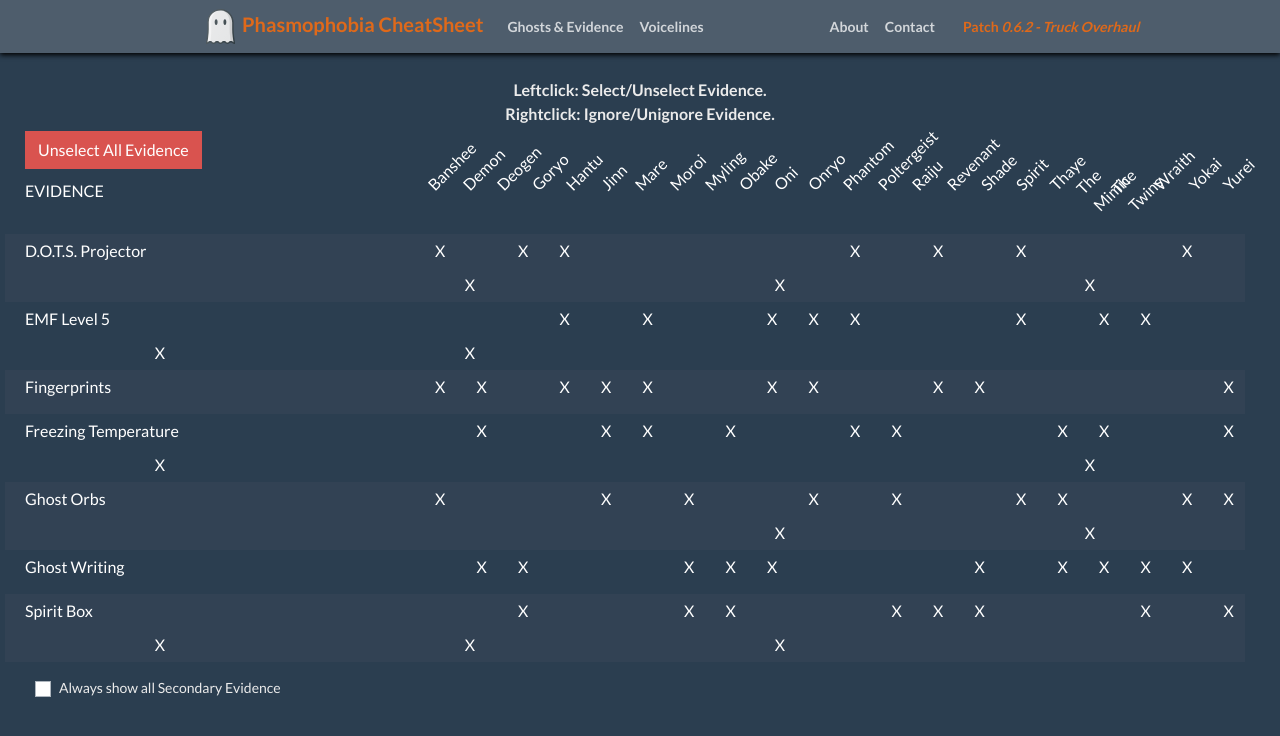
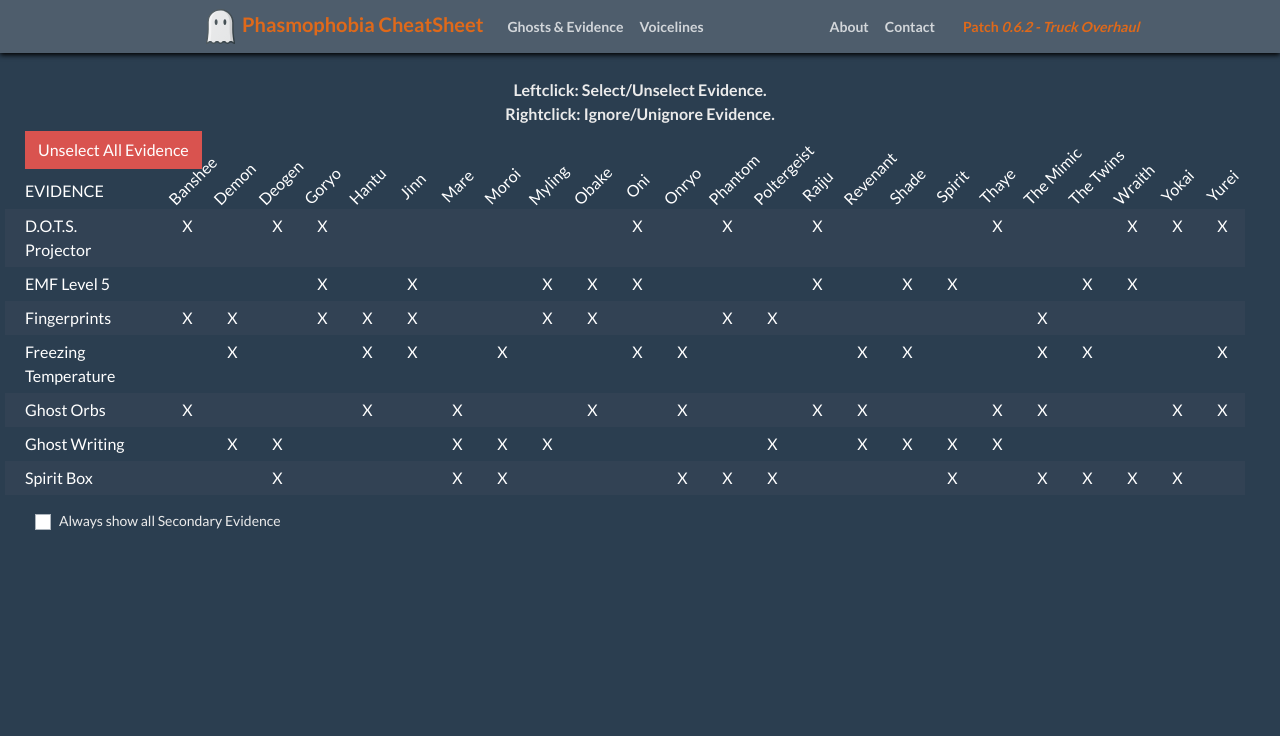
Before and after one commit to un0btanium/phasmophobia-cheatsheet, a React (Create React App) app: page / in a window 1280 px wide. Shown: the top 736 px of the page. Built offline with nearby package versions, Linux system fonts and the light colour scheme.

Commit message:
Improve layout and styling on smaller screens

```diff
--- a/src/index.css
+++ b/src/index.css
@@ -63,14 +63,14 @@
 
 
 .rotated45 {
-
+	overflow-x: visible;
+	white-space: nowrap;
 	transform: rotate(-45deg);
 	-o-transform: rotate(-45deg);
 	-ms-transform: rotate(-45deg);
 	-moz-transform: rotate(-45deg);
 	-webkit-transform: rotate(-45deg);
-
-  }
+}
 
 .disableSelection {
   -ms-user-select: none;
@@ -108,7 +108,7 @@
 }
 
 .evidence-header {
-	min-width: 400px;
+	min-width: 300px;
 	text-align: left;
 	margin: 5px;
 	color: white;
@@ -116,7 +116,7 @@
 .evidence-header.grey {
 	color: grey;
 }
-@media screen and (max-width: 930px) {
+@media screen and (max-width: 1350px) {
 	.evidence-header {
 		min-width: 150px;
 	}
@@ -124,7 +124,7 @@
 
 .ghost-header {
 	min-width: 0px;
-	min-height: 60px;
+	min-height: 50px;
 	text-align: center;
 	color: white;
 }
@@ -133,11 +133,13 @@
 }
 .ghost-header.green {
 	color: #05ff37;
+	z-index: 99999;
 }
-@media screen and (max-width: 930px) {
+@media screen and (max-width: 1350px) {
 	.ghost-header {
 		padding-left: 0px !important;
 		padding-right: 0px !important;
+		min-height: 35px;
 	}
 }
 
@@ -146,11 +148,14 @@
 	text-align: center;
 	margin: 5px;
 	color: white;
+	white-space: nowrap;
+	overflow-x: visible;
+	word-wrap: normal;
 }
 .ghost-evidence.grey {
 	color: grey;
 }
-@media screen and (max-width: 930px) {
+@media screen and (max-width: 1350px) {
 	.ghost-evidence {
 		padding-left: 0px !important;
 		padding-right: 0px !important;
```
